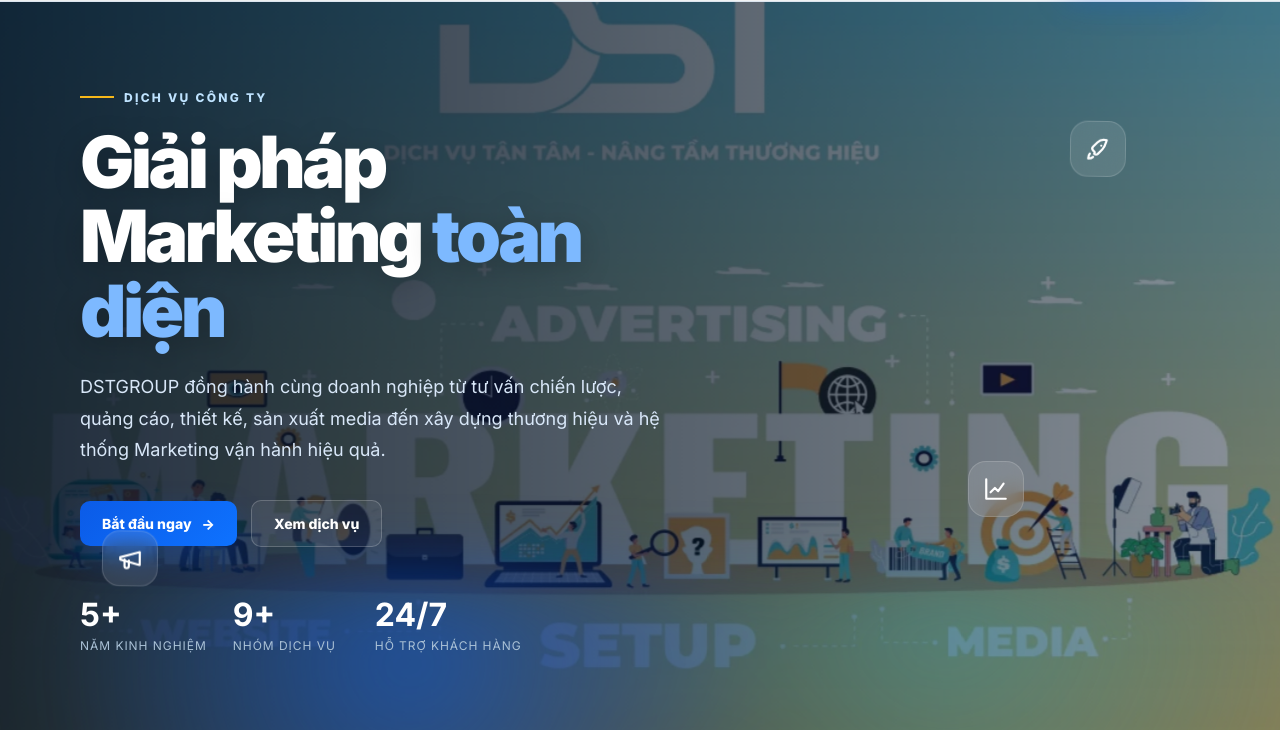
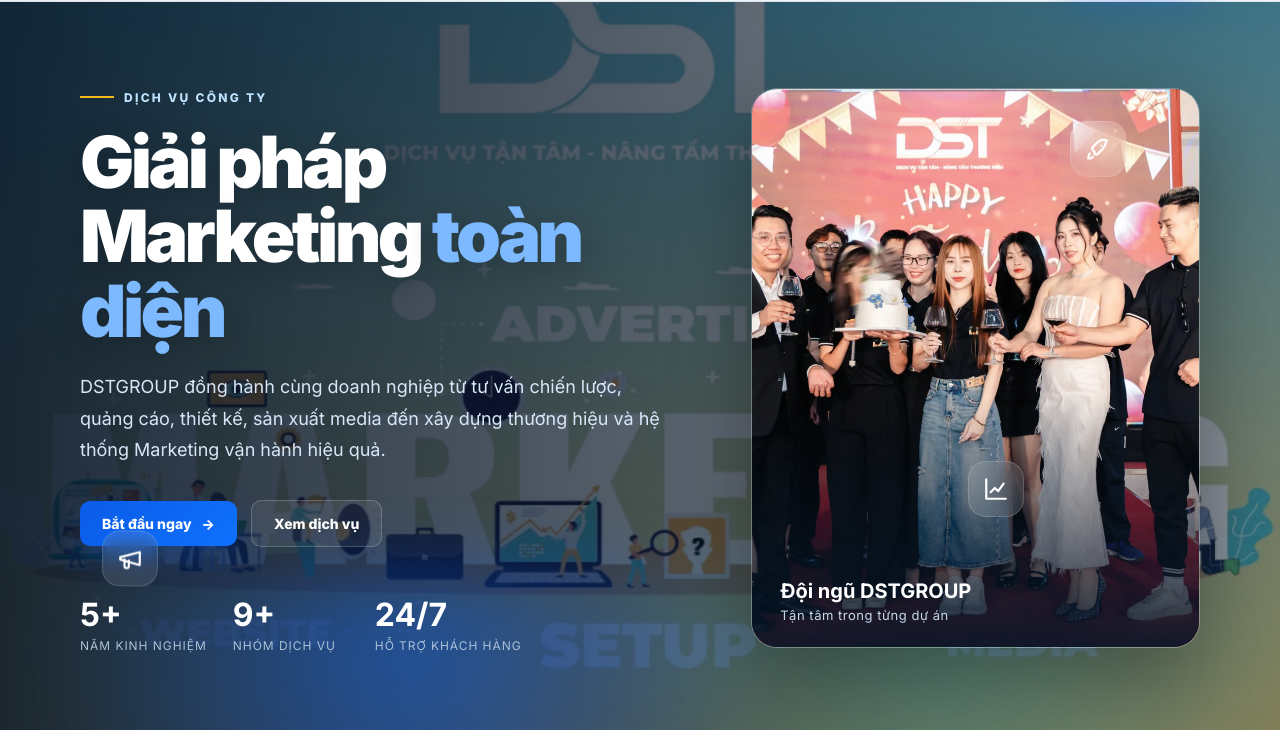
Before and after one commit to Theluc205/dstgroup-service-landing-page, a website built with Vite: page index.html in a window 1280 px wide. Shown: the part 70-800 px from the top of the page. Built offline with nearby package versions, Linux system fonts and the light colour scheme.

```diff
--- a/assets/css/styles.css
+++ b/assets/css/styles.css
@@ -41,7 +41,13 @@ img{max-width:100%;display:block}
 .hero-bg{position:absolute;inset:0;background-image:linear-gradient(90deg, rgba(6,21,39,.92) 0%, rgba(6,21,39,.72) 42%, rgba(6,21,39,.45) 100%), url('../images/marketing-hero.webp');background-size:cover;background-position:center;transform:scale(1.04);animation:heroZoom 14s ease-in-out infinite alternate;filter:saturate(.95)}
 @keyframes heroZoom{to{transform:scale(1.11) translateX(-1.2%)}}
 .hero::after{content:"";position:absolute;inset:auto -10% -35% -10%;height:55%;background:radial-gradient(circle at 35% 20%, rgba(11,91,231,.55), transparent 35%), radial-gradient(circle at 70% 10%, rgba(34,211,238,.24), transparent 32%);filter:blur(35px);pointer-events:none}
+.hero>.container{display:grid;grid-template-columns:minmax(0,1.15fr) minmax(360px,.85fr);align-items:center;gap:64px}
 .hero-content{position:relative;z-index:2;max-width:650px;padding:80px 0}.eyebrow{display:inline-flex;align-items:center;gap:10px;font-size:12px;text-transform:uppercase;letter-spacing:.19em;font-weight:800;color:#bfe3ff;margin-bottom:20px}.eyebrow::before{content:"";width:34px;height:2px;background:var(--gold)}
+.hero-showcase{position:relative;z-index:2;margin:0;border-radius:26px;overflow:hidden;border:1px solid rgba(255,255,255,.22);box-shadow:0 32px 80px rgba(0,0,0,.35);transform:rotate(1.5deg)}
+.hero-showcase::after{content:"";position:absolute;inset:0;background:linear-gradient(180deg,transparent 55%,rgba(6,21,39,.92));pointer-events:none}
+.hero-showcase img{display:block;width:100%;aspect-ratio:4/5;object-fit:cover;object-position:center}
+.hero-showcase figcaption{position:absolute;z-index:1;left:28px;right:28px;bottom:24px;display:grid;gap:4px}
+.hero-showcase strong{font-size:20px}.hero-showcase span{color:#c6d8ea;font-size:13px;letter-spacing:.04em}
 .hero h1{font-size:clamp(42px,6.3vw,72px);line-height:1.04;margin:0 0 22px;font-weight:900;letter-spacing:-.05em;text-shadow:0 8px 30px rgba(0,0,0,.22)}
 .hero h1 .accent{color:#7db9ff}.hero p{font-size:18px;line-height:1.75;color:#d8e7f8;max-width:600px;margin:0 0 34px}.hero-actions{display:flex;gap:14px;align-items:center;flex-wrap:wrap}
 .hero-stats{display:flex;gap:26px;margin-top:48px;flex-wrap:wrap}.stat{min-width:116px}.stat strong{font-size:32px;display:block;color:#fff}.stat span{font-size:12px;color:#aac1d6;text-transform:uppercase;letter-spacing:.08em}
@@ -59,6 +65,6 @@ img{max-width:100%;display:block}
 .reveal{opacity:0;transform:translateY(24px);transition:opacity .7s ease, transform .7s ease}.reveal.visible{opacity:1;transform:none}.delay-1{transition-delay:.1s}.delay-2{transition-delay:.2s}.delay-3{transition-delay:.3s}
 .icon{width:22px;height:22px;stroke:currentColor;stroke-width:2;fill:none;stroke-linecap:round;stroke-linejoin:round}
 @media (max-width: 900px){
-  .container{width:min(100% - 32px, 1120px)}.mobile-toggle{display:block}.nav-links{position:fixed;inset:72px 16px auto 16px;background:#fff;border:1px solid var(--line);box-shadow:var(--shadow);border-radius:18px;padding:20px;display:none;flex-direction:column;align-items:flex-start}.nav-links.open{display:flex}.nav .btn-primary{display:none}.hero{min-height:680px}.hero-content{padding:56px 0}.float-icon{display:none}.partners .container{grid-template-columns:1fr 1fr 1fr;gap:16px;padding:22px 0}.partners small{grid-column:1/-1;text-align:center}.section-head{display:block}.section-text{margin-top:14px}.grid-services,.about-grid{grid-template-columns:1fr}.service-subgrid{grid-template-columns:1fr}.steps{grid-template-columns:1fr}.steps::before{display:none}.project-grid{grid-template-columns:1fr}.project-card:nth-child(n){grid-column:auto;grid-row:auto;min-height:320px}.testimonial-grid{grid-template-columns:1fr}.footer-grid{grid-template-columns:1fr 1fr}.footer-bottom{flex-direction:column}.badge-card{position:relative;right:auto;bottom:auto;margin:-44px 18px 0;max-width:none}.brand small{display:none}
+  .container{width:min(100% - 32px, 1120px)}.mobile-toggle{display:block}.nav-links{position:fixed;inset:72px 16px auto 16px;background:#fff;border:1px solid var(--line);box-shadow:var(--shadow);border-radius:18px;padding:20px;display:none;flex-direction:column;align-items:flex-start}.nav-links.open{display:flex}.nav .btn-primary{display:none}.hero{min-height:680px}.hero>.container{grid-template-columns:1fr;gap:0}.hero-content{padding:56px 0 28px}.hero-showcase{width:min(100%,560px);margin:0 auto 56px;transform:none}.hero-showcase img{aspect-ratio:16/10}.float-icon{display:none}.partners .container{grid-template-columns:1fr 1fr 1fr;gap:16px;padding:22px 0}.partners small{grid-column:1/-1;text-align:center}.section-head{display:block}.section-text{margin-top:14px}.grid-services,.about-grid{grid-template-columns:1fr}.service-subgrid{grid-template-columns:1fr}.steps{grid-template-columns:1fr}.steps::before{display:none}.project-grid{grid-template-columns:1fr}.project-card:nth-child(n){grid-column:auto;grid-row:auto;min-height:320px}.testimonial-grid{grid-template-columns:1fr}.footer-grid{grid-template-columns:1fr 1fr}.footer-bottom{flex-direction:column}.badge-card{position:relative;right:auto;bottom:auto;margin:-44px 18px 0;max-width:none}.brand small{display:none}
 }
 @media (max-width: 560px){.hero-actions{display:grid}.btn{width:100%}.footer-grid{grid-template-columns:1fr}.partners .container{grid-template-columns:1fr 1fr}.hero h1{font-size:40px}.hero-stats{gap:18px}.stat strong{font-size:28px}}
--- a/index.html
+++ b/index.html
@@ -5,6 +5,7 @@
   <meta name="viewport" content="width=device-width, initial-scale=1" />
   <title>DSTGROUP | Giải pháp Marketing & Dịch vụ Doanh nghiệp</title>
   <meta name="description" content="Landing page giới thiệu hệ sinh thái dịch vụ DSTGROUP: Ads, TikTok Shop Partner, Design, Content, Studio, Media, Branding, Booking và Setup Restaurant - Hotel." />
+  <link rel="icon" type="image/png" href="assets/images/favicon.png" />
   <link rel="preconnect" href="https://fonts.googleapis.com">
   <link rel="preconnect" href="https://fonts.gstatic.com" crossorigin>
   <link href="https://fonts.googleapis.com/css2?family=Inter:wght@400;500;600;700;800;900&display=swap" rel="stylesheet">
@@ -50,6 +51,13 @@
           <div class="stat"><strong data-count="24" data-suffix="/7">0/7</strong><span>Hỗ trợ khách hàng</span></div>
         </div>
       </div>
+      <figure class="hero-showcase reveal visible">
+        <img src="assets/images/dstgroup-team.webp" alt="Đội ngũ DSTGROUP tại sự kiện công ty" />
+        <figcaption>
+          <strong>Đội ngũ DSTGROUP</strong>
+          <span>Tận tâm trong từng dự án</span>
+        </figcaption>
+      </figure>
     </div>
   </header>
 
```
Also changed, not shown: assets/images/dstgroup-team.webp (added), assets/images/favicon.png (added).
